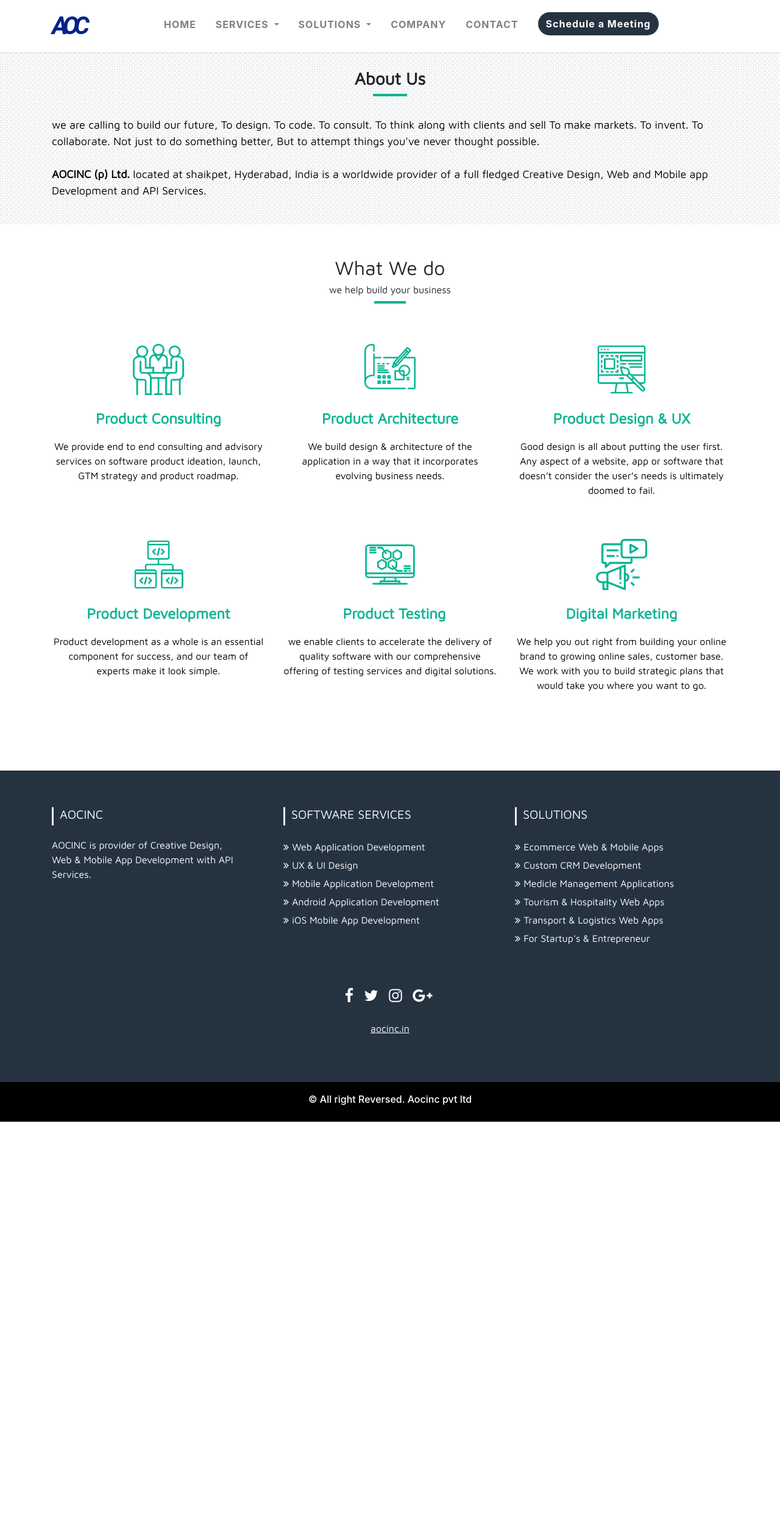
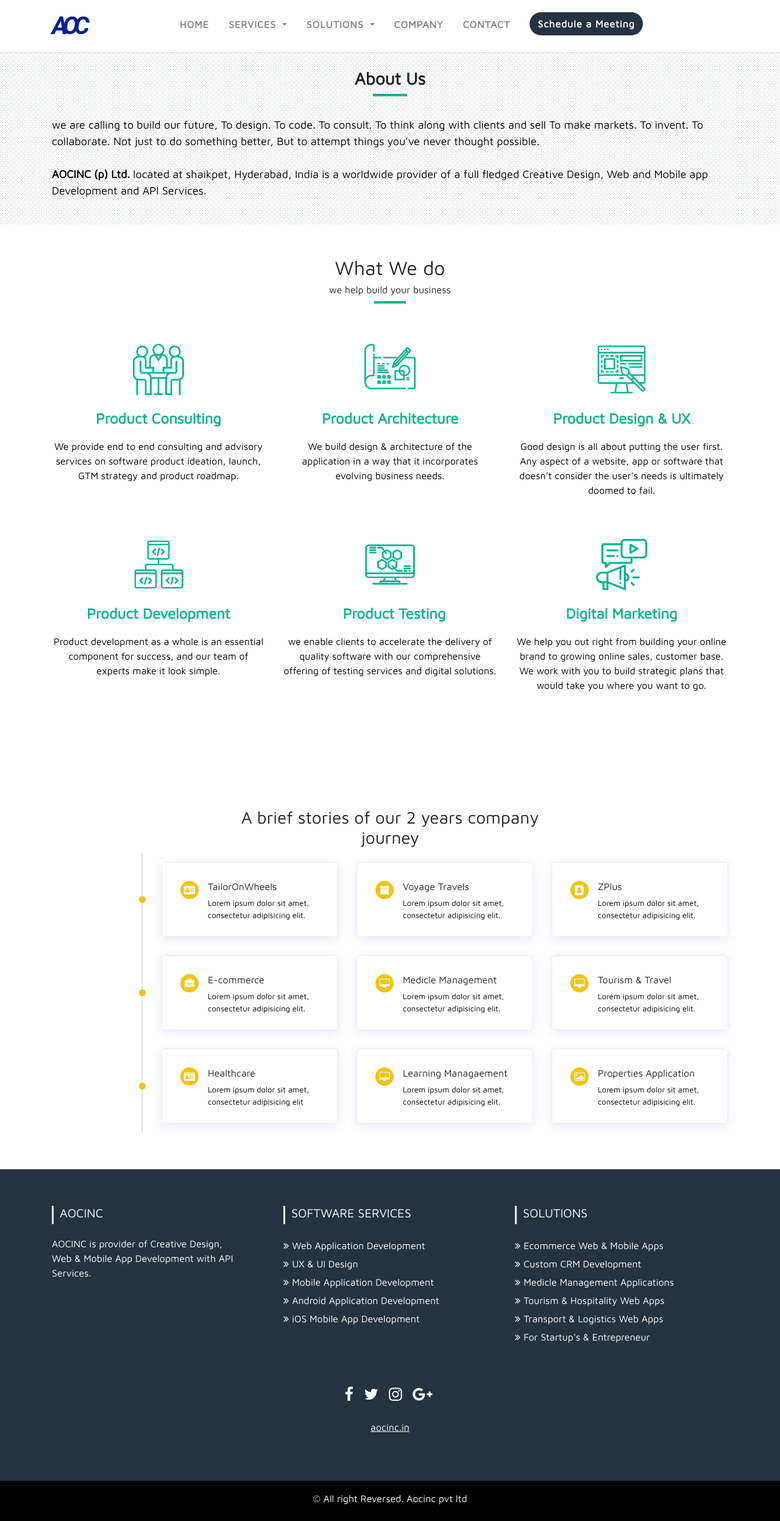
Before and after one commit to AOCINC/Aoc_Business, a Django app: page /about in a window 1280 px wide. Shown: the whole page at 61% size. Before the commit the page ends 1840 px from the top, so only its background shows below. Run offline with Django 3.2, Linux system fonts and the light colour scheme; some libraries are stand-ins or nearby versions; some web fonts are replaced.

Commit message:
portfolio

```diff
--- a/Aoc_Business/templates/Aoc_Business_LandingApp/about.html
+++ b/Aoc_Business/templates/Aoc_Business_LandingApp/about.html
@@ -89,6 +89,12 @@
 <!-- second div end  -->
 <!-- what we do end -->
 
+<!-- aocinc portfolio -->
+{% include 'Aoc_Business_LandingApp/portfolio.html' %}
+<!-- aocinc portfolio -->
+
+
+
 
 <!-- footer -->
 {% include 'Aoc_Business_LandingApp/footer.html' %}
--- /dev/null
+++ b/Aoc_Business/templates/Aoc_Business_LandingApp/portfolio.html
@@ -0,0 +1,260 @@
+{% load static%}
+<!-- page css -->
+<head>
+    <style>
+        .timeline_area {
+    position: relative;
+    z-index: 1;
+}
+.single-timeline-area {
+    position: relative;
+    z-index: 1;
+    padding-left: 180px;
+}
+@media only screen and (max-width: 575px) {
+    .single-timeline-area {
+        padding-left: 100px;
+    }
+}
+.single-timeline-area .timeline-date {
+    position: absolute;
+    width: 180px;
+    height: 100%;
+    top: 0;
+    left: 0;
+    z-index: 1;
+    display: -webkit-box;
+    display: -ms-flexbox;
+    display: flex;
+    -webkit-box-align: center;
+    -ms-flex-align: center;
+    -ms-grid-row-align: center;
+    align-items: center;
+    -webkit-box-pack: end;
+    -ms-flex-pack: end;
+    justify-content: flex-end;
+    padding-right: 60px;
+}
+@media only screen and (max-width: 575px) {
+    .single-timeline-area .timeline-date {
+        width: 100px;
+    }
+}
+.single-timeline-area .timeline-date::after {
+    position: absolute;
+    width: 3px;
+    height: 100%;
+    content: "";
+    background-color: #ebebeb;
+    top: 0;
+    right: 30px;
+    z-index: 1;
+}
+.single-timeline-area .timeline-date::before {
+    position: absolute;
+    width: 11px;
+    height: 11px;
+    border-radius: 50%;
+    background-color: #f1c40f;
+    content: "";
+    top: 50%;
+    right: 26px;
+    z-index: 5;
+    margin-top: -5.5px;
+}
+.single-timeline-area .timeline-date p {
+    margin-bottom: 0;
+    color: #020710;
+    font-size: 13px;
+    text-transform: uppercase;
+    font-weight: 500;
+}
+.single-timeline-area .single-timeline-content {
+    position: relative;
+    z-index: 1;
+    padding: 30px 30px 25px;
+    border-radius: 6px;
+    margin-bottom: 15px;
+    margin-top: 15px;
+    -webkit-box-shadow: 0 0.25rem 1rem 0 rgba(47, 91, 234, 0.125);
+    box-shadow: 0 0.25rem 1rem 0 rgba(47, 91, 234, 0.125);
+    border: 1px solid #ebebeb;
+}
+@media only screen and (max-width: 575px) {
+    .single-timeline-area .single-timeline-content {
+        padding: 20px;
+    }
+}
+.single-timeline-area .single-timeline-content .timeline-icon {
+    -webkit-transition-duration: 500ms;
+    transition-duration: 500ms;
+    width: 30px;
+    height: 30px;
+    background-color: #f1c40f;
+    -webkit-box-flex: 0;
+    -ms-flex: 0 0 30px;
+    flex: 0 0 30px;
+    text-align: center;
+    max-width: 30px;
+    border-radius: 50%;
+    margin-right: 15px;
+}
+.single-timeline-area .single-timeline-content .timeline-icon i {
+    color: #ffffff;
+    line-height: 30px;
+}
+.single-timeline-area .single-timeline-content .timeline-text h6 {
+    -webkit-transition-duration: 500ms;
+    transition-duration: 500ms;
+}
+.single-timeline-area .single-timeline-content .timeline-text p {
+    font-size: 13px;
+    margin-bottom: 0;
+}
+.single-timeline-area .single-timeline-content:hover .timeline-icon,
+.single-timeline-area .single-timeline-content:focus .timeline-icon {
+    background-color: #020710;
+}
+.single-timeline-area .single-timeline-content:hover .timeline-text h6,
+.single-timeline-area .single-timeline-content:focus .timeline-text h6 {
+    color: #3f43fd;
+}
+.timeline_area p{
+    color:black;
+}
+body{
+    font-family: 'Maven Pro', sans-serif;
+}
+    </style>
+</head>
+
+<!-- page css end -->
+
+
+
+<section class="timeline_area section_padding_130">
+    <div class="container">
+        <div class="row justify-content-center">
+            <div class="col-12 col-sm-8 col-lg-6">
+                <!-- Section Heading-->
+                <div class="section_heading text-center">
+                    <!-- <h6>Our History</h6> -->
+                    <h3>A brief stories of our 2 years company journey</h3>
+                    <div class="line"></div>
+                </div>
+            </div>
+        </div>
+        <div class="row">
+            <div class="col-12">
+                <!-- Timeline Area-->
+                <div class="apland-timeline-area">
+                    <!-- Single Timeline Content-->
+                    <div class="single-timeline-area">
+                        <div class="timeline-date wow fadeInLeft" data-wow-delay="0.1s" style="visibility: visible; animation-delay: 0.1s; animation-name: fadeInLeft;">
+                            <!-- <p>2020</p> -->
+                        </div>
+                        <div class="row">
+                            <div class="col-12 col-md-6 col-lg-4">
+                                <div class="single-timeline-content d-flex wow fadeInLeft" data-wow-delay="0.3s" style="visibility: visible; animation-delay: 0.3s; animation-name: fadeInLeft;">
+                                    <div class="timeline-icon"><i class="fa fa-address-card" aria-hidden="true"></i></div>
+                                    <div class="timeline-text">
+                                        <h6>TailorOnWheels</h6>
+                                        <p>Lorem ipsum dolor sit amet, consectetur adipisicing elit.</p>
+                                    </div>
+                                </div>
+                            </div>
+                            <div class="col-12 col-md-6 col-lg-4">
+                                <div class="single-timeline-content d-flex wow fadeInLeft" data-wow-delay="0.5s" style="visibility: visible; animation-delay: 0.5s; animation-name: fadeInLeft;">
+                                    <div class="timeline-icon"><i class="fa fa-archive" aria-hidden="true"></i></div>
+                                    <div class="timeline-text">
+                                        <h6>Voyage Travels</h6>
+                                        <p>Lorem ipsum dolor sit amet, consectetur adipisicing elit.</p>
+                                    </div>
+                                </div>
+                            </div>
+                            <div class="col-12 col-md-6 col-lg-4">
+                                <div class="single-timeline-content d-flex wow fadeInLeft" data-wow-delay="0.7s" style="visibility: visible; animation-delay: 0.7s; animation-name: fadeInLeft;">
+                                    <div class="timeline-icon"><i class="fa fa-address-book" aria-hidden="true"></i></div>
+                                    <div class="timeline-text">
+                                        <h6>ZPlus</h6>
+                                        <p>Lorem ipsum dolor sit amet, consectetur adipisicing elit.</p>
+                                    </div>
+                                </div>
+                            </div>
+                        </div>
+                    </div>
+                    <!-- Single Timeline Content-->
+                    <div class="single-timeline-area">
+                        <div class="timeline-date wow fadeInLeft" data-wow-delay="0.1s" style="visibility: visible; animation-delay: 0.1s; animation-name: fadeInLeft;">
+                            <!-- <p>2019</p> -->
+                        </div>
+                        <div class="row">
+                            <div class="col-12 col-md-6 col-lg-4">
+                                <div class="single-timeline-content d-flex wow fadeInLeft" data-wow-delay="0.3s" style="visibility: visible; animation-delay: 0.3s; animation-name: fadeInLeft;">
+                                    <div class="timeline-icon"><i class="fa fa-briefcase" aria-hidden="true"></i></div>
+                                    <div class="timeline-text">
+                                        <h6>E-commerce</h6>
+                                        <p>Lorem ipsum dolor sit amet, consectetur adipisicing elit.</p>
+                                    </div>
+                                </div>
+                            </div>
+                            <div class="col-12 col-md-6 col-lg-4">
+                                <div class="single-timeline-content d-flex wow fadeInLeft" data-wow-delay="0.5s" style="visibility: visible; animation-delay: 0.5s; animation-name: fadeInLeft;">
+                                    <div class="timeline-icon"><i class="fa fa-desktop" aria-hidden="true"></i></div>
+                                    <div class="timeline-text">
+                                        <h6>Medicle Management</h6>
+                                        <p>Lorem ipsum dolor sit amet, consectetur adipisicing elit.</p>
+                                    </div>
+                                </div>
+                            </div>
+                            <div class="col-12 col-md-6 col-lg-4">
+                                <div class="single-timeline-content d-flex wow fadeInLeft" data-wow-delay="0.5s" style="visibility: visible; animation-delay: 0.5s; animation-name: fadeInLeft;">
+                                    <div class="timeline-icon"><i class="fa fa-desktop" aria-hidden="true"></i></div>
+                                    <div class="timeline-text">
+                                        <h6>Tourism & Travel</h6>
+                                        <p>Lorem ipsum dolor sit amet, consectetur adipisicing elit.</p>
+                                    </div>
+                                </div>
+                            </div>
+                        </div>
+                    </div>
+                    <!-- Single Timeline Content-->
+                    <div class="single-timeline-area">
+                        <div class="timeline-date wow fadeInLeft" data-wow-delay="0.1s" style="visibility: visible; animation-delay: 0.1s; animation-name: fadeInLeft;">
+                            <!-- <p>2018</p> -->
+                        </div>
+                        <div class="row">
+                            <div class="col-12 col-md-6 col-lg-4">
+                                <div class="single-timeline-content d-flex wow fadeInLeft" data-wow-delay="0.3s" style="visibility: visible; animation-delay: 0.3s; animation-name: fadeInLeft;">
+                                    <div class="timeline-icon"><i class="fa fa-id-card" aria-hidden="true"></i></div>
+                                    <div class="timeline-text">
+                                        <h6>Healthcare</h6>
+                                        <p>Lorem ipsum dolor sit amet, consectetur adipisicing elit</p>
+                                    </div>
+                                </div>
+                            </div>
+                            <div class="col-12 col-md-6 col-lg-4">
+                                <div class="single-timeline-content d-flex wow fadeInLeft" data-wow-delay="0.5s" style="visibility: visible; animation-delay: 0.5s; animation-name: fadeInLeft;">
+                                    <div class="timeline-icon"><i class="fa fa-desktop" aria-hidden="true"></i></div>
+                                    <div class="timeline-text">
+                                        <h6>Learning Managaement</h6>
+                                        <p>Lorem ipsum dolor sit amet, consectetur adipisicing elit.</p>
+                                    </div>
+                                </div>
+                            </div>
+                            <div class="col-12 col-md-6 col-lg-4">
+                                <div class="single-timeline-content d-flex wow fadeInLeft" data-wow-delay="0.7s" style="visibility: visible; animation-delay: 0.7s; animation-name: fadeInLeft;">
+                                    <div class="timeline-icon"><i class="fa fa-picture-o" aria-hidden="true"></i></div>
+                                    <div class="timeline-text">
+                                        <h6>Properties Application</h6>
+                                        <p>Lorem ipsum dolor sit amet, consectetur adipisicing elit.</p>
+                                    </div>
+                                </div>
+                            </div>
+                        </div>
+                    </div>
+                </div>
+            </div>
+        </div>
+    </div>
+</section>
```
Also changed, not shown: Aoc_Business/static/images/lms.jpg (added).
